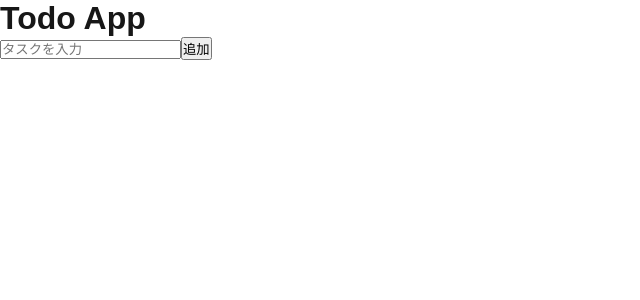
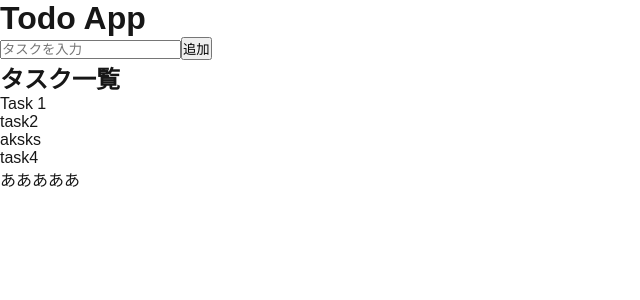
Before and after one commit to takumiTakahata/todo_app, a Next.js app in the folder todo/: page / in a window 1280 px wide. Shown: the top 300 px of the page, without its empty margins (0-640 px from the left). Built offline with nearby package versions, Linux system fonts and the light colour scheme; data requests are answered from the project's data file.

Commit message:
TodoListのimportを追加

```diff
--- a/todo/src/app/page.tsx
+++ b/todo/src/app/page.tsx
@@ -1,11 +1,11 @@
-import Image from "next/image";
-import styles from "./page.module.css";
 import TodoForm from "./components/TodoForm";
+import TodoList from "./components/TodoList";
 export default function Home() {
   return (
     <>
       <h1>Todo App</h1>
       <TodoForm />
+      <TodoList />
     </>
   );
 }
```
